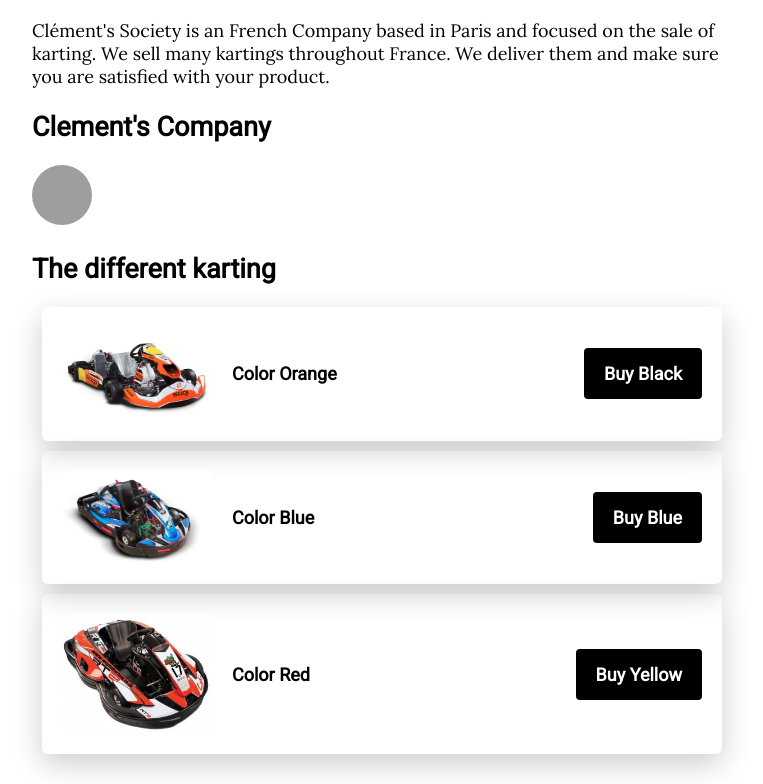
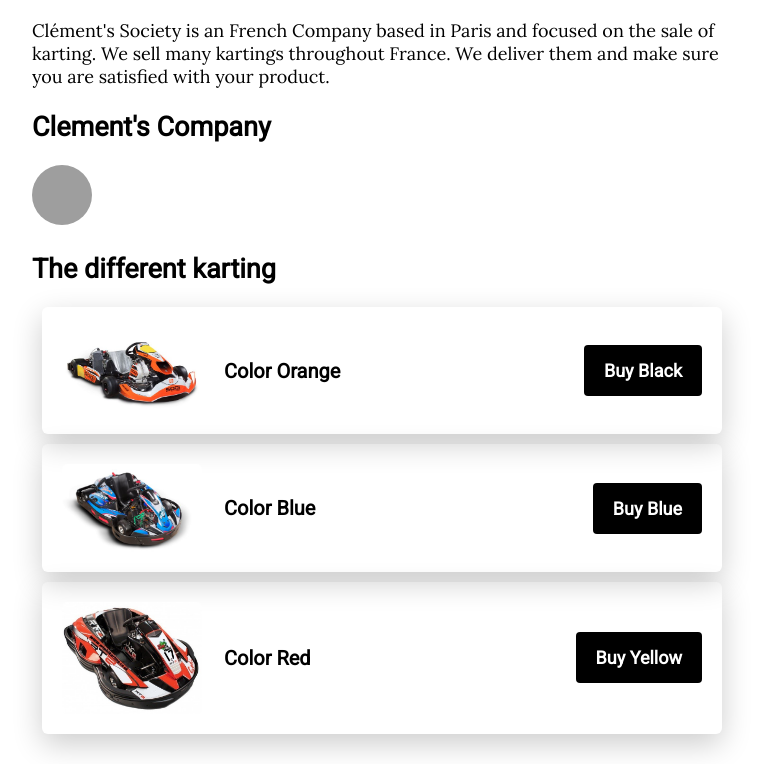
Before and after one commit to Clement914/My-Startup, a plain HTML site: page website/index.html in a window 1280 px wide. Shown: the part 618-1402 px from the top of the page, without its empty margins (258-1021 px from the left). Drawn offline with Linux system fonts and the light colour scheme; grey boxes are pictures that could not be loaded; a script that the page names is missing.

Commit message:
Update card.css

```diff
--- a/website/css/components/card.css
+++ b/website/css/components/card.css
@@ -10,17 +10,17 @@
 	box-shadow: 0px 10px 30px rgba(0, 0, 0, 0.2);
 	border-radius: 6px;
 	margin: 10px;
-	flex-basis: 250px;
+	flex-basis: 240px;
 	flex-grow: 1;
 }
 
 .card img {
-	width: 150px;
-	border-radius: 6px;
+	width: 140px;
+	border-radius: 5px;
 }
 
 .card h3 {
 	flex-grow: 1;
-	padding-left: 20px;
-	font-size: 18px;
+	padding-left: 22px;
+	font-size: 20px;
 }
```
